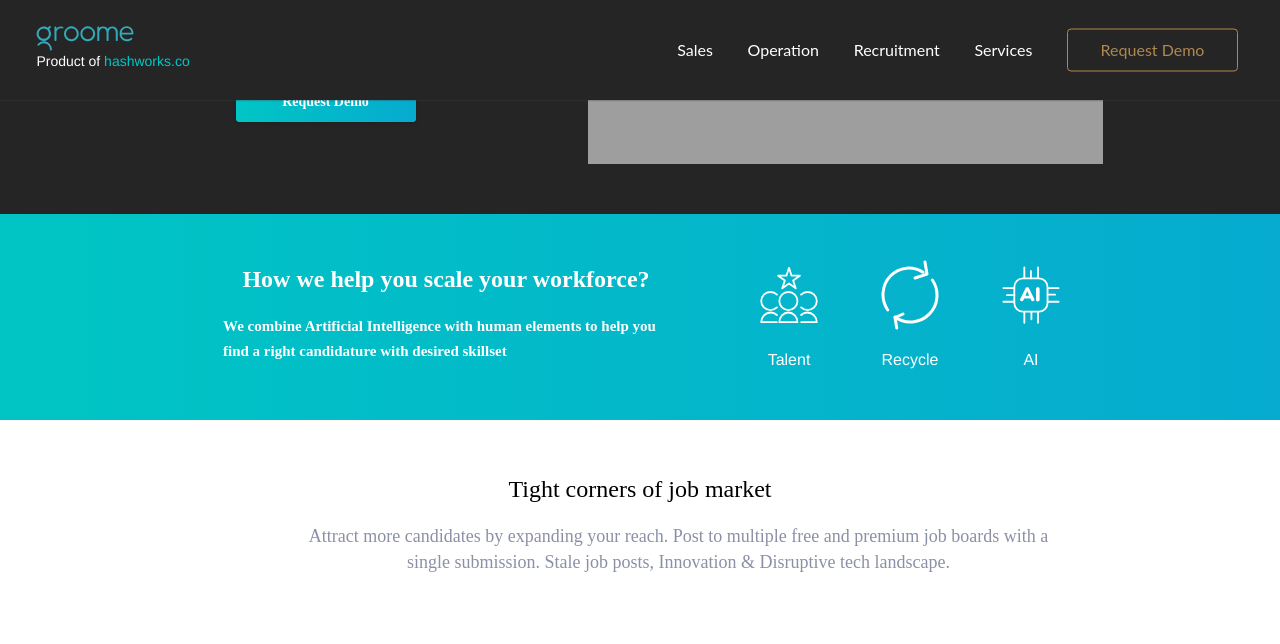
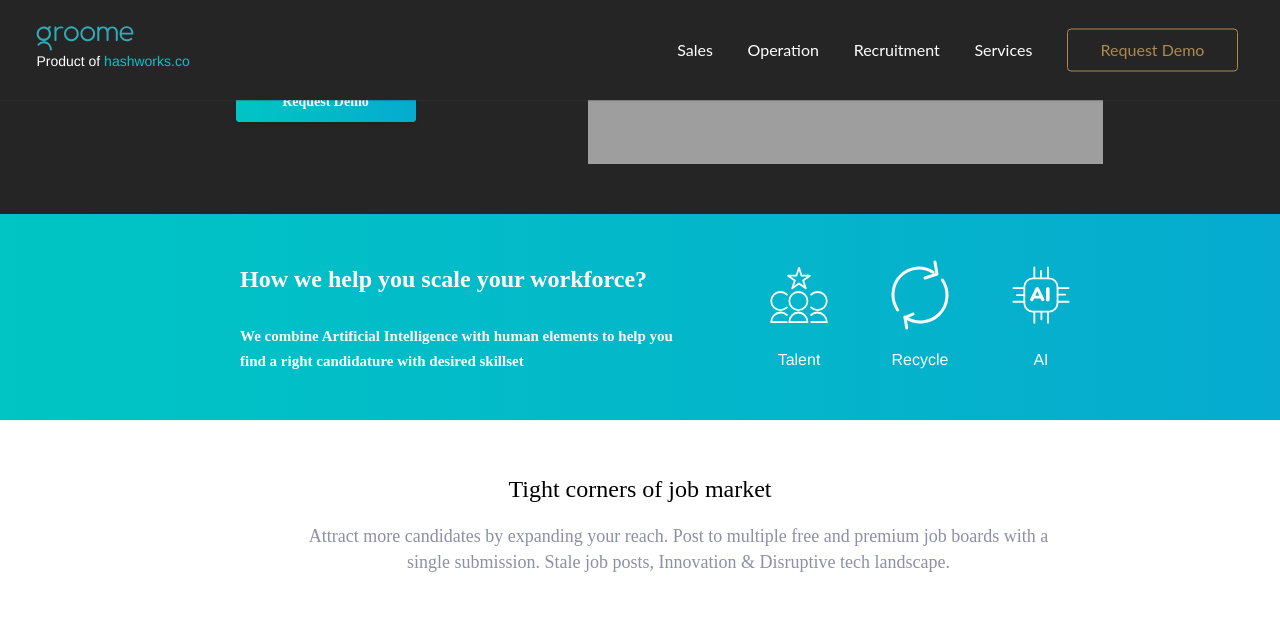
Before and after one commit to hashworks-code/groome_static_new, a Jekyll site: the page built from index.md, in a window 1280 px wide and 1400 px high, scrolled down 306 px. Shown: the top 644 px of the window. Built offline with Jekyll 4.4.1, drawn with Linux system fonts in a browser that asks for light colours; nearby versions of some CDN libraries; some web fonts are replaced; grey boxes are pictures that could not be loaded.

Commit message:
defect fix

```diff
--- a/_sass/_index.scss
+++ b/_sass/_index.scss
@@ -72,6 +72,9 @@
             width:87%;
 
             margin:0 auto;
+            &.sale-container {
+                margin-top: 20px;
+            }
              .max-padder{
                  padding-top:30px;
              }
@@ -392,7 +395,7 @@
         width: 100%;
         background-color: #00c6c6;
         background-image: linear-gradient(to right, #00c5c4, #06abcf);
-        height: 178px;
+        height: 185px;
         .details-para {
             object-fit: contain;
             font-family: NotoSans;
@@ -1567,16 +1570,19 @@ img{
                 }
             }
             .details-para {
-                padding-left: 97px;
-                margin-left: 85px;
+                padding-left: 145px;
+                margin-left: 95px;
                 p:first-child{
                     font-size: 24px;
+                    text-align: left;
+                    width:500px;
                 }
                 p:nth-child(2){
                     font-size: 15px;
                     width: 446px;
                     text-align: left;
                     line-height: 1.67;
+                    margin: 0;
                 }
             }
             }
```
Also changed, not shown: 1 other file.
